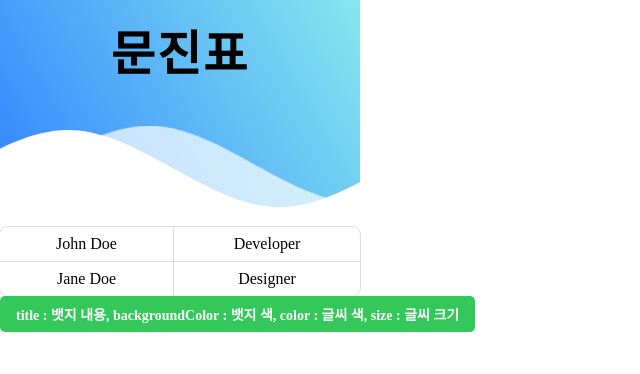
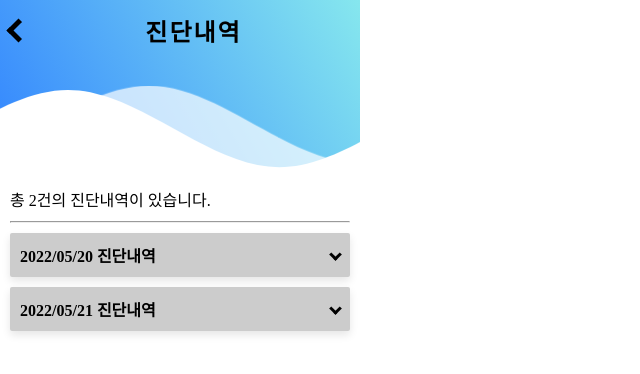
Before and after one commit to MedicineMadeByMother-Mayak/ChukChuk-yaksa, a Vue app in the folder frontend/chuckchuck_front/: page /usermedicalinfo/pillbag in a window 1280 px wide. Shown: the top 374 px of the page, without its empty margins (0-640 px from the left). Built offline with nearby package versions, Linux system fonts and the light colour scheme.

Commit message:
#45 feat : 진단내역

```diff
--- a/frontend/chuckchuck_front/package.json
+++ b/frontend/chuckchuck_front/package.json
@@ -9,6 +9,7 @@
     "preview": "vite preview"
   },
   "dependencies": {
+    "dayjs": "^1.11.10",
     "pinia": "^2.1.7",
     "vue": "^3.4.21",
     "vue-router": "^4.3.0"
--- a/frontend/chuckchuck_front/src/common/Badge.vue
+++ b/frontend/chuckchuck_front/src/common/Badge.vue
@@ -4,10 +4,11 @@
       backgroundColor="뱃지 색"
       color="글씨 색"
       fontSize="글씨 크기"
+      padding="내부 여백"
     /> -->
 
 <template>
-  <div class="badge-container" :style="{ backgroundColor }">
+  <div class="badge-container" :style="{ backgroundColor, padding }">
     <span class="badge-text" :style="{ color, fontSize }">{{ title }}</span>
   </div>
 </template>
@@ -31,21 +32,21 @@ const props = defineProps({
     type: String,
     default: "14px",
   },
+  padding: {
+    type: String,
+    default: "3px 8px",
+  },
 });
 </script>
 
 <style scoped>
 .badge-container {
-  background-color: #34c759; /* 배경색 */
-  padding: 8px 16px; /* 내부 여백 */
   border-radius: 5px; /* 둥근 모서리 */
   display: inline-block; /* 필요한 만큼의 공간만 차지 */
 }
 
 .badge-text {
-  color: white; /* 글자색 */
   font-weight: bold; /* 글자 두껍게 */
-  font-size: 14px; /* 글자 크기 */
   white-space: nowrap; /* 텍스트가 한 줄로 나타나도록 설정 */
 }
 </style>
--- a/frontend/chuckchuck_front/src/common/Wave.vue
+++ b/frontend/chuckchuck_front/src/common/Wave.vue
@@ -37,7 +37,9 @@ c-22.4,3-38.4,9.2-47.8,18.3c-11.2,10.9-13.6,26.7-16.3,45c-3.1,20.8-6.6,44.4-25.3
           />
         </g>
       </svg> -->
-      <h1>{{ title }}</h1>
+      <i class="arrow left"></i>
+      <h1 style="left: 10px">{{ title }}</h1>
+      <p></p>
     </div>
 
     <!--Waves Container-->
@@ -113,7 +115,17 @@ h1 {
   font-family: Arial, sans-serif;
   font-weight: bold;
   letter-spacing: 2px;
-  font-size: 48px;
+  font-size: 24px;
+}
+
+.inner-header h1 {
+  flex-grow: 1; /* h1 태그가 가능한 모든 공간을 차지하도록 함 */
+  text-align: center; /* h1 내의 텍스트 중앙 정렬 */
+}
+
+.arrow.left {
+  flex-grow: 0; /* 아이콘이 추가 공간을 차지하지 않도록 함 */
+  margin-right: auto; /* 오른쪽에 자동 마진을 줘서 왼쪽으로 밀어냄 */
 }
 
 p {
@@ -140,9 +152,14 @@ p {
 .flex {
   /*Flexbox for containers*/
   display: flex;
-  justify-content: center;
+  justify-content: space-between;
   align-items: center;
   text-align: center;
+  padding: auto;
+}
+
+.inner-header > i {
+  margin: 10px;
 }
 
 .waves {
@@ -204,4 +221,17 @@ p {
     font-size: 24px;
   }
 }
+
+.arrow {
+  border: solid black;
+  border-width: 0 5px 5px 0;
+  display: inline-block;
+  padding: 6px;
+  caret-color: transparent;
+}
+
+.left {
+  transform: rotate(135deg);
+  -webkit-transform: rotate(135deg);
+}
 </style>
--- /dev/null
+++ b/frontend/chuckchuck_front/src/common/testView.vue
@@ -0,0 +1,20 @@
+<template>
+  <div>
+    <Wave title="문진표" height="100px" />
+    <CustomTable
+      :tableData="[
+        ['John Doe', 'Developer'],
+        ['Jane Doe', 'Designer'],
+      ]"
+    />
+    <Badge />
+    <Accordian> 사랑해요 </Accordian>
+  </div>
+</template>
+
+<script setup>
+import Wave from "@/common/Wave.vue";
+import CustomTable from "@/common/Form/TableForm.vue";
+import Badge from "@/common/Badge.vue";
+import Accordian from "@/views/user_medical_info/components/Accordian.vue";
+</script>
--- a/frontend/chuckchuck_front/src/router/index.js
+++ b/frontend/chuckchuck_front/src/router/index.js
@@ -2,6 +2,8 @@ import { createRouter, createWebHistory } from "vue-router";
 import PillBagHistoryView from "@/views/user_medical_info/PillBagHistoryView.vue";
 import HomeView from "@/views/home/HomeView.vue";
 import UserMedicalInfoView from "@/views/user_medical_info/UserMedicalInfoView.vue";
+import testView from "@/common/testView.vue";
+import DiagnosisHistoryView from "@/views/user_medical_info/DiagnosisHistoryView.vue";
 
 const router = createRouter({
   history: createWebHistory(import.meta.env.BASE_URL),
@@ -20,14 +22,24 @@ const router = createRouter({
     //   component:
     // },
     {
+      path: "/usermedicalinfo",
+      name: "usermedicalinfo",
+      component: UserMedicalInfoView,
+    },
+    {
       path: "/usermedicalinfo/pillbag",
       name: "pillbaghistory",
       component: PillBagHistoryView,
     },
     {
-      path: "/usermedicalinfo",
-      name: "usermedicalinfo",
-      component: UserMedicalInfoView,
+      path: "/usermedicalinfo/diagnosishistory",
+      name: "diagnosishistory",
+      component: DiagnosisHistoryView,
+    },
+    {
+      path: "/test",
+      name: "test",
+      component: testView,
     },
   ],
 });
--- a/frontend/chuckchuck_front/src/views/user_medical_info/DiagnosisHistoryView.vue
+++ b/frontend/chuckchuck_front/src/views/user_medical_info/DiagnosisHistoryView.vue
@@ -0,0 +1,64 @@
+<template>
+  <Wave title="처방내역" height="60px" />
+
+  <div style="margin: 5px 10px">
+    총 {{ dumydata.count }}건의 처방내역이 있습니다.
+  </div>
+  <hr style="margin: 10px" />
+
+  <div v-for="data in dumydata.result">
+    <Accordian
+      style="margin: 10px"
+      :title="formatDate(data.receipt.buildDate, 'YYYY/MM/DD 처방내역')"
+    >
+      <li>
+        <strong>영수증</strong>
+        <TableForm
+          style="margin-top: 10px"
+          :tableData="[
+            ['약국정보', data.receipt.pharmacyName],
+            ['조제일자', formatDate(data.receipt.buildDate, 'YYYY/MM/DD')],
+            ['수납금액', data.receipt.cost],
+          ]"
+        ></TableForm>
+      </li>
+      <li style="margin: 10px 0px">
+        <strong>복약안내</strong>
+      </li>
+    </Accordian>
+  </div>
+</template>
+
+<script setup>
+import Accordian from "@/views/user_medical_info/components/Accordian.vue";
+import { ref } from "vue";
+import Wave from "@/common/Wave.vue";
+import TableForm from "@/common/Form/TableForm.vue";
+import dayjs from "dayjs";
+
+const dumydata = ref({
+  count: 1, // 건수
+  result: [
+    {
+      receipt: {
+        pharmacyName: "늘 푸른 약국", //약국명
+        buildDate: new Date("2022-05-21 10:30:20"), //조제일자
+        cost: 8600,
+      },
+      guide: [
+        {
+          pillName: "약 이름", //약 이름
+          type: "약 분류", //약 분류(타입)
+          capacity: "용법용량", //용법용량(복약안내)
+        },
+      ],
+    },
+  ],
+});
+
+function formatDate(date, format = "YYYY/MM/DD") {
+  return dayjs(date).format(format);
+}
+</script>
+
+<style setup></style>
--- a/frontend/chuckchuck_front/src/views/user_medical_info/PillBagHistoryView.vue
+++ b/frontend/chuckchuck_front/src/views/user_medical_info/PillBagHistoryView.vue
@@ -1,18 +1,61 @@
 <template>
-  <div>
-    <Wave title="문진표" height="100px" />
-    <CustomTable
-      :tableData="[
-        ['John Doe', 'Developer'],
-        ['Jane Doe', 'Designer'],
-      ]"
-    />
-    <Badge />
+  <Wave title="진단내역" height="60px" />
+
+  <div style="margin: 5px 10px">
+    총 {{ dumydata.count }}건의 진단내역이 있습니다.
+  </div>
+  <hr style="margin: 10px" />
+
+  <div v-for="data in dumydata.result">
+    <Accordian
+      style="margin: 10px"
+      :title="formatDate(data.diagnosisDate, 'YYYY/MM/DD 진단내역')"
+    >
+      <div>
+        <TableForm
+          :tableData="[
+            ['진단일', formatDate(data.diagnosisDate, 'YYYY/MM/DD')],
+            ['병원명', data.hospitalName],
+            ['질병코드', data.illCode],
+            ['질병명', data.illName],
+            ['소견', data.opinion],
+          ]"
+        ></TableForm>
+      </div>
+    </Accordian>
   </div>
 </template>
 
 <script setup>
+import Accordian from "@/views/user_medical_info/components/Accordian.vue";
+import { ref } from "vue";
 import Wave from "@/common/Wave.vue";
-import CustomTable from "@/common/Form/TableForm.vue";
-import Badge from "@/common/Badge.vue";
+import TableForm from "@/common/Form/TableForm.vue";
+import dayjs from "dayjs";
+
+const dumydata = ref({
+  count: 2, // 건수
+  result: [
+    {
+      diagnosisDate: new Date("2022-05-20 10:30:20"), //진단일
+      hospitalName: "나라사랑병원", //병원명
+      illCode: "질병코드", //질병코드
+      illName: "질병명", //질병명
+      opinion: "소견", //소견
+    },
+    {
+      diagnosisDate: new Date("2022-05-21 10:30:20"), //진단일
+      hospitalName: "나라사랑병원", //병원명
+      illCode: "질병코드", //질병코드
+      illName: "질병명", //질병명
+      opinion: "소견", //소견
+    },
+  ],
+});
+
+function formatDate(date, format = "YYYY/MM/DD") {
+  return dayjs(date).format(format);
+}
 </script>
+
+<style setup></style>
--- a/frontend/chuckchuck_front/src/views/user_medical_info/components/Accordian.vue
+++ b/frontend/chuckchuck_front/src/views/user_medical_info/components/Accordian.vue
@@ -0,0 +1,101 @@
+<template>
+  <div class="accordion">
+    <div
+      class="accordion-header"
+      :style="
+        isOpen
+          ? 'background : linear-gradient(to left, #86e7ee, #3183ff)'
+          : 'background : #ccc'
+      "
+      @click="toggleAccordion"
+    >
+      <h2>{{ title }}</h2>
+      <span class="icon"
+        ><i :class="isOpen ? 'arrow up' : 'arrow down'"></i
+      ></span>
+    </div>
+    <div v-if="isOpen" class="accordion-content">
+      <slot></slot>
+    </div>
+  </div>
+</template>
+
+<script setup>
+import { ref } from "vue";
+
+const porps = defineProps({
+  title: {
+    type: String,
+    default: "아코디언 제목",
+  },
+});
+
+const isOpen = ref(false);
+
+function toggleAccordion() {
+  isOpen.value = !isOpen.value;
+}
+</script>
+
+<style scoped>
+.accordion {
+  border-radius: 2px;
+  box-shadow: 0 4px 8px rgba(0, 0, 0, 0.1);
+}
+
+.accordion-header {
+  background: linear-gradient(to left, #86e7ee, #3183ff);
+  border-radius: 2px;
+  padding: 10px;
+  display: flex;
+  justify-content: space-between;
+  align-items: center;
+  cursor: pointer;
+}
+
+.accordion-header h2 {
+  margin: 0;
+  font-size: 1rem;
+}
+
+.icon {
+  font-size: 14px;
+}
+
+.accordion-content {
+  padding: 10px;
+}
+
+table {
+  width: 100%;
+  border-collapse: collapse;
+}
+
+td {
+  border: 1px solid #ddd;
+  padding: 8px;
+  text-align: left;
+}
+
+tr:nth-child(odd) {
+  background-color: #f9f9f9;
+}
+
+.arrow {
+  border: solid black;
+  border-width: 0 3px 3px 0;
+  display: inline-block;
+  padding: 3px;
+  caret-color: transparent;
+}
+
+.up {
+  transform: rotate(-135deg);
+  -webkit-transform: rotate(-135deg);
+}
+
+.down {
+  transform: rotate(45deg);
+  -webkit-transform: rotate(45deg);
+}
+</style>
```
Also changed, not shown: frontend/chuckchuck_front/src/common/Form/TableForm.vue (+8 -1 lines), frontend/chuckchuck_front/src/views/user_medical_info/UserMedicalInfoView.vue (+19 -24 lines), 1 other file (tests, documents, lock files or other folders).
